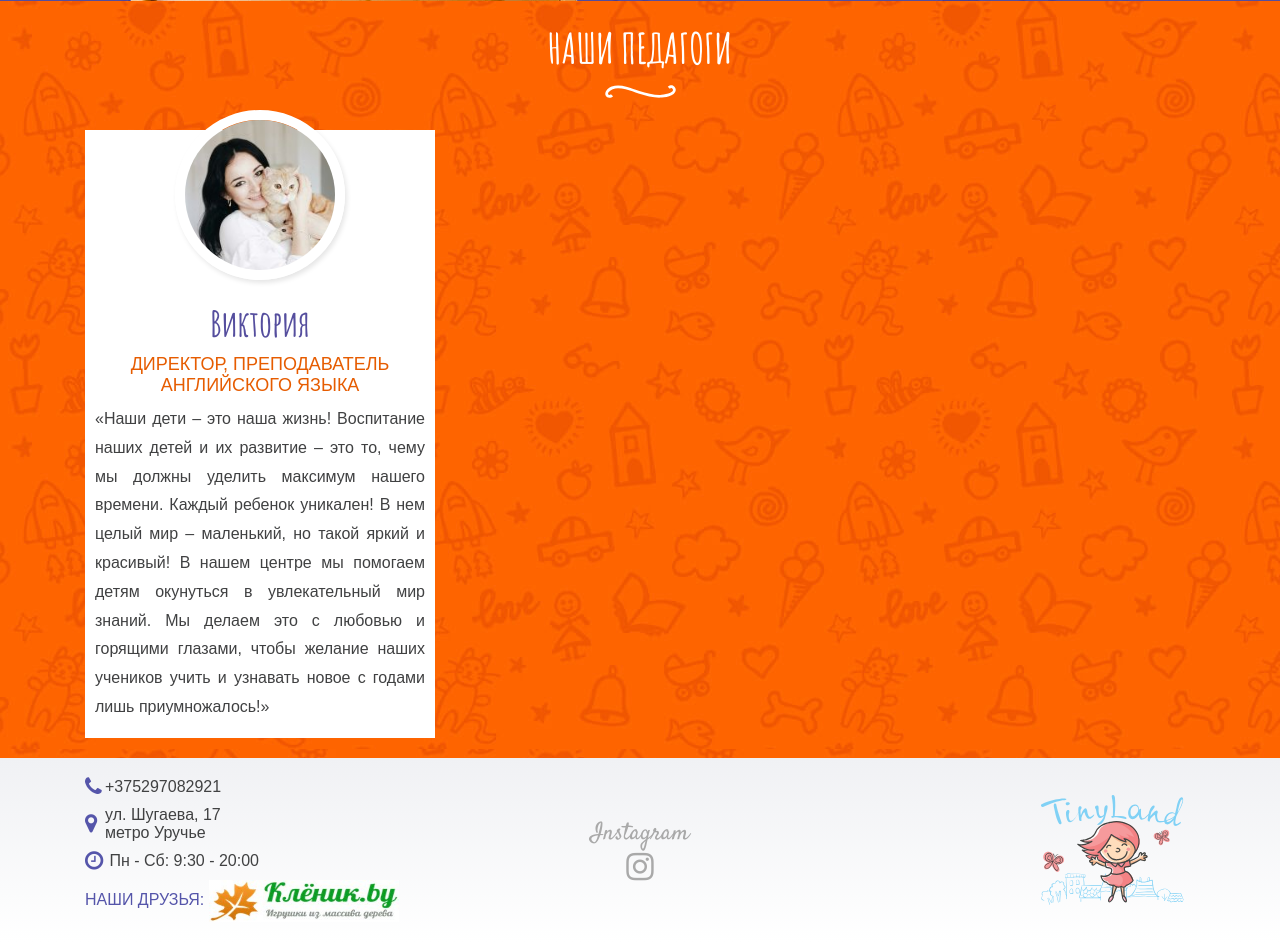
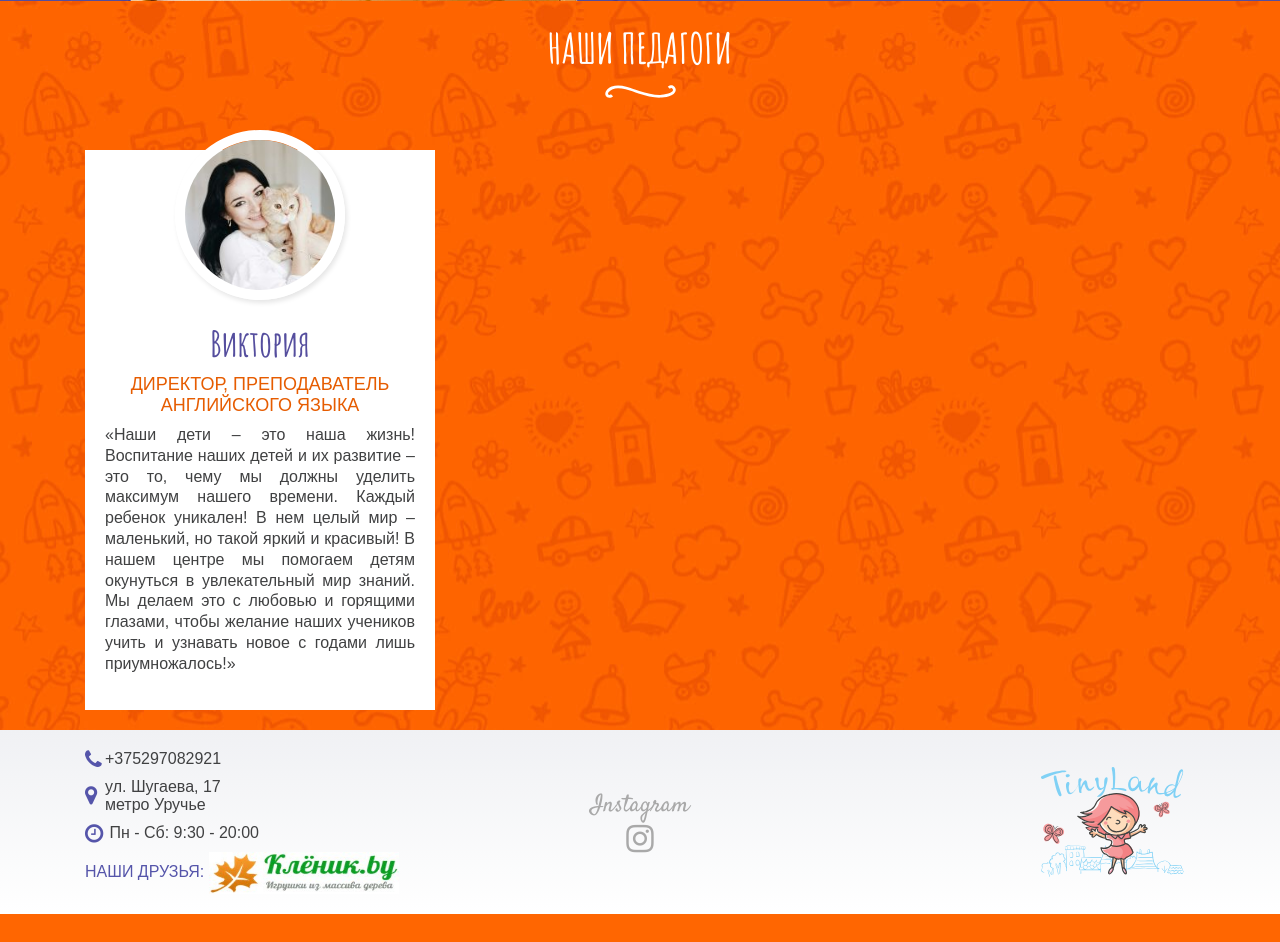
Before and after one commit to tritren/TinyLand, a PHP site: page / in a window 1280 px wide. Shown: the part 623-1565 px from the top of the page. After the commit the page ends 1537 px from the top, so only its background shows below. Run offline with PHP 8.4, Linux system fonts and the light colour scheme; some libraries are stand-ins or nearby versions.

Commit message:
испрвил стили teachers

```diff
--- a/css/styles.css
+++ b/css/styles.css
@@ -143,7 +143,7 @@ footer {
 .teacherInfo {
     background-color: #fff;
     flex-direction: column;
-    padding:0 10px;
+    padding: 0 20px 20px 20px;
 }
 
 .teacherInfo h4 {
@@ -171,10 +171,10 @@ footer {
 
 .teacherInfo p {
     text-align: justify;
-    line-height:1.8;
+    line-height:1.3;
 }
  .titleBlock {
-    margin-bottom: 30px;
+    margin-bottom: 50px;
  }
 
 @media only screen and (min-width: 769px) {
```
